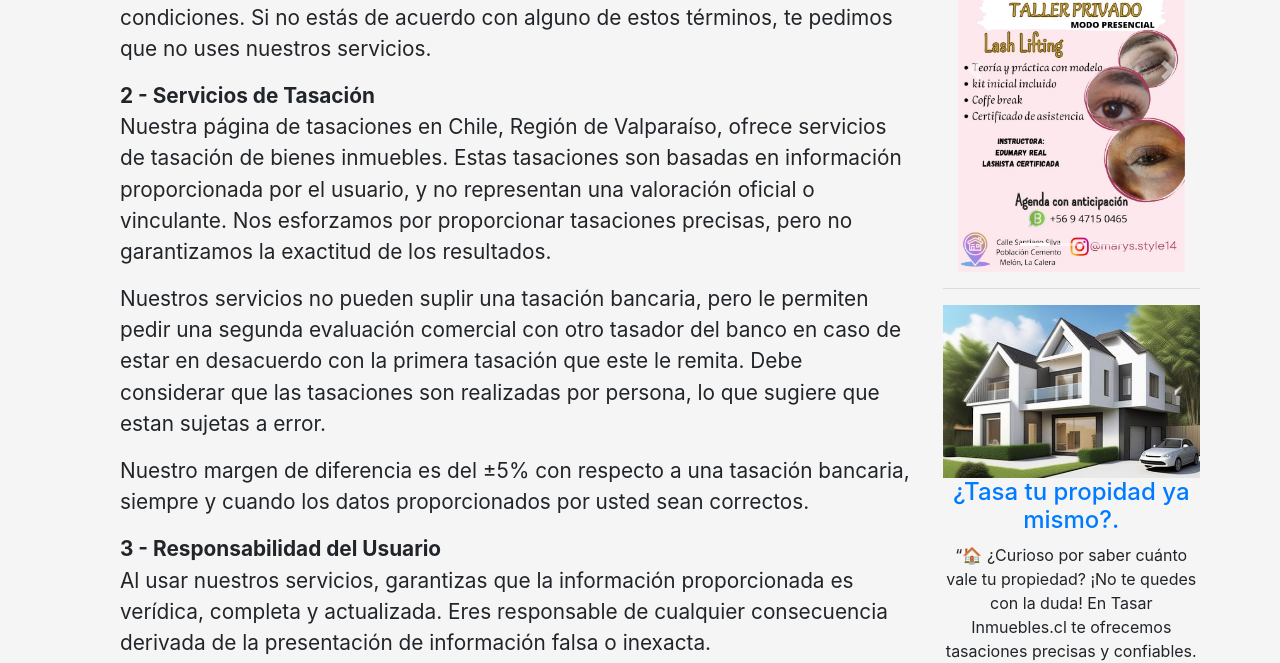
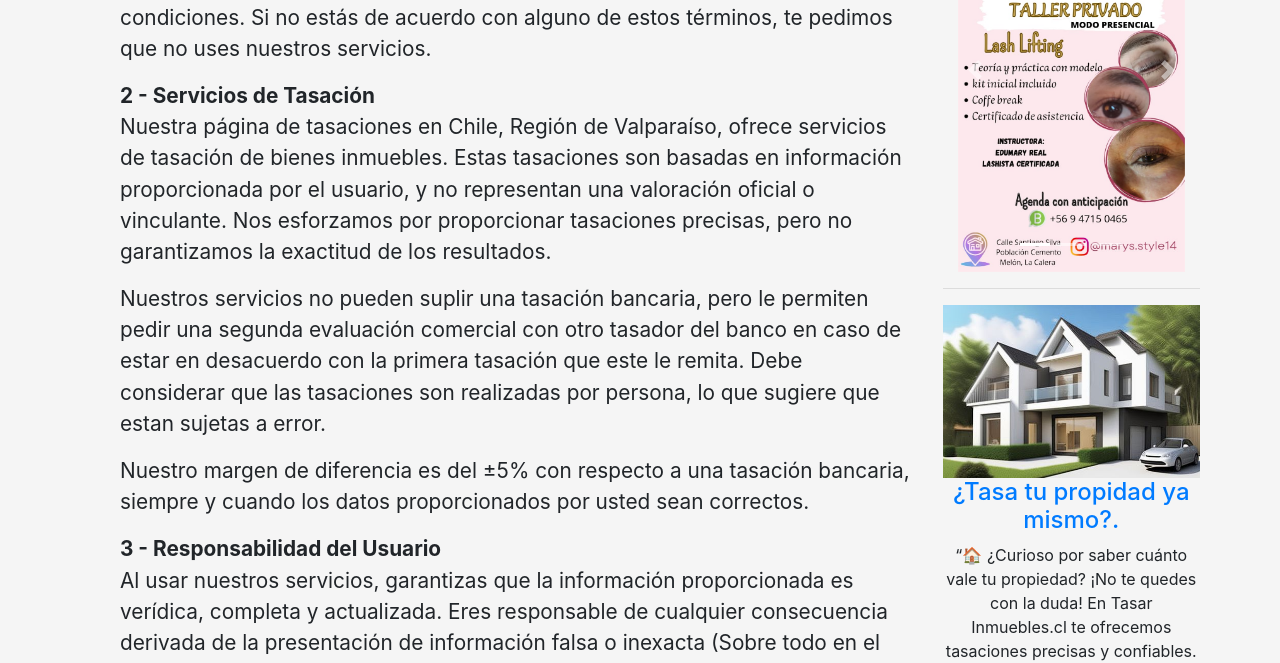
Before and after one commit to josedev-front/tasarimuebles.cl, a plain HTML site: page proyecto-tazarinmuebles.cl- nuevo/terminos-y-condiciones.html in a window 1280 px wide. Shown: the part 286-949 px from the top of the page. Drawn offline with nearby package versions, Linux system fonts and the light colour scheme.

Commit message:
se carga cambio de terminos y condiciones

```diff
--- a/proyecto-tazarinmuebles.cl- nuevo/terminos-y-condiciones.html
+++ b/proyecto-tazarinmuebles.cl- nuevo/terminos-y-condiciones.html
@@ -74,11 +74,11 @@
                 <li><p>Nuestro margen de diferencia es del &plusmn5% con respecto a una tasación bancaria, siempre y cuando los datos proporcionados por usted sean correctos.</p></li>
 
                 <li><b class="boldeo">3 - Responsabilidad del Usuario</b></li>
-                <li><p class="tabulador">Al usar nuestros servicios, garantizas que la información proporcionada es verídica, completa y actualizada. Eres responsable de cualquier consecuencia derivada de la presentación de información falsa o inexacta.</p></li>
+                <li><p class="tabulador">Al usar nuestros servicios, garantizas que la información proporcionada es verídica, completa y actualizada. Eres responsable de cualquier consecuencia derivada de la presentación de información falsa o inexacta (Sobre todo en el campo de recepcion final).</p></li>
                 <li><p class="tabulador">Esto quiere decir que usted se hace responsable de suministrar los datos correctos para que la tasación tenga una mayor precisión.</p></li>
                 <li><p class="tabulador">En caso de que detectemos un error suyo, el equipo de posventa le contactará por medio de correo electrónico, y usted se compromete a enviar la información solicitada o aclaratoria de la misma, en un periodo de 5 días hábiles, de lo contrario será su responsabilidad y estará obligado a recibir el reembolso del valor pagado sin derecho a revocatorias, o recibir la tasación basada en posibles datos erróneos.</p></li>
 
-
+                s
                 <li><b class="boldeo">4 - Reversas de pago</b></li>
                 <li><p>Para una reversa de pago, en caso de que se requiera, se enviará un correo al titular de la compra, solicitando una cuenta bancaria a nombre del titular del medio de pago, desde el correo post-venta@tasarinmuebles.cl</p></li>
                 <li class="tabulador"><p><b class="boldeo">- Si el medio de pago es crédito,</b> deberá facilitar una cuenta a nombre del titular de la tarjeta para realizar la reversa y una cartola bancaria en dónde se observe el pago del servicio, así como, el RUT, Nombre y Apellido del titular de dicho medio de pago.</p></li>
```
